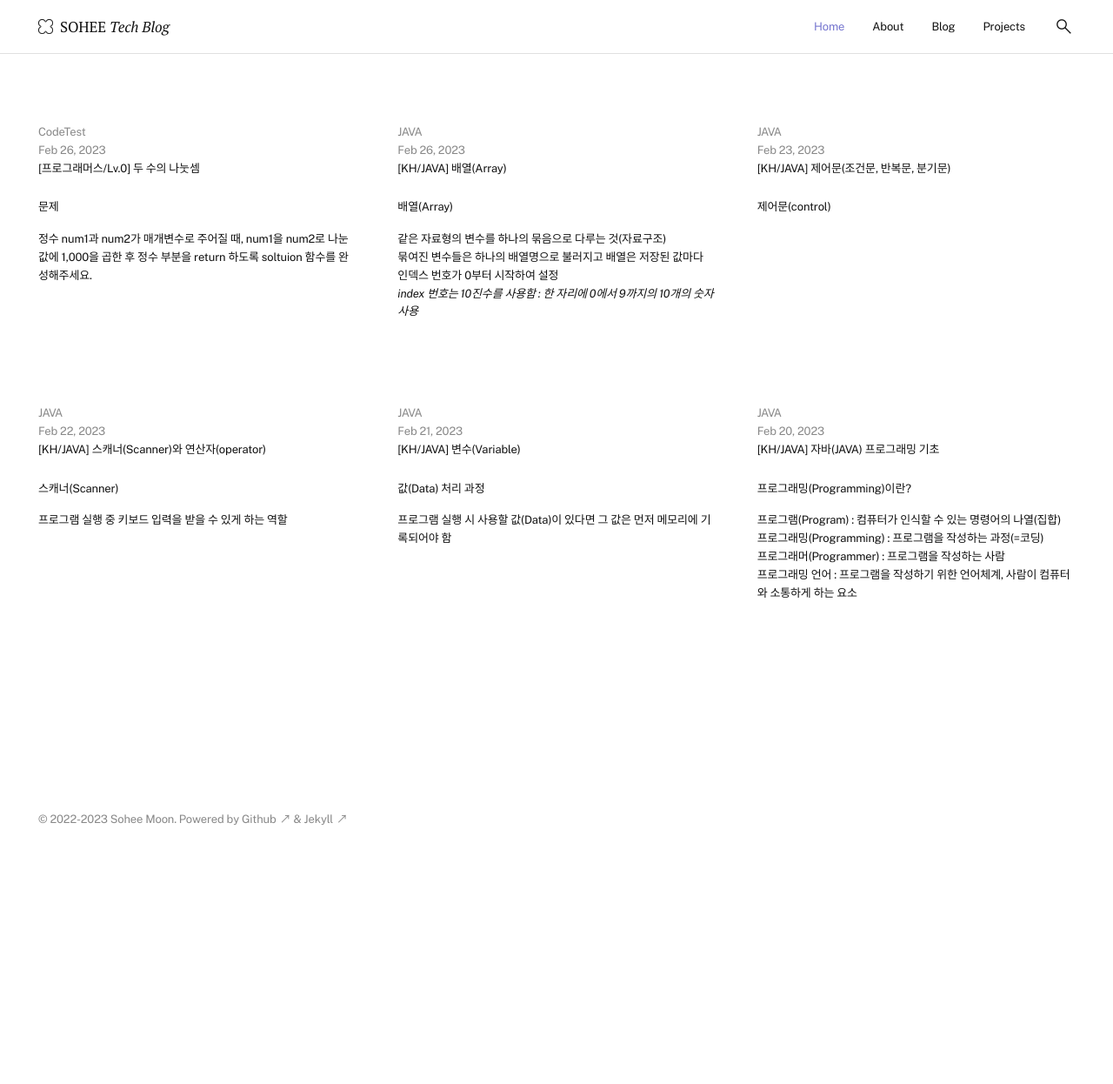
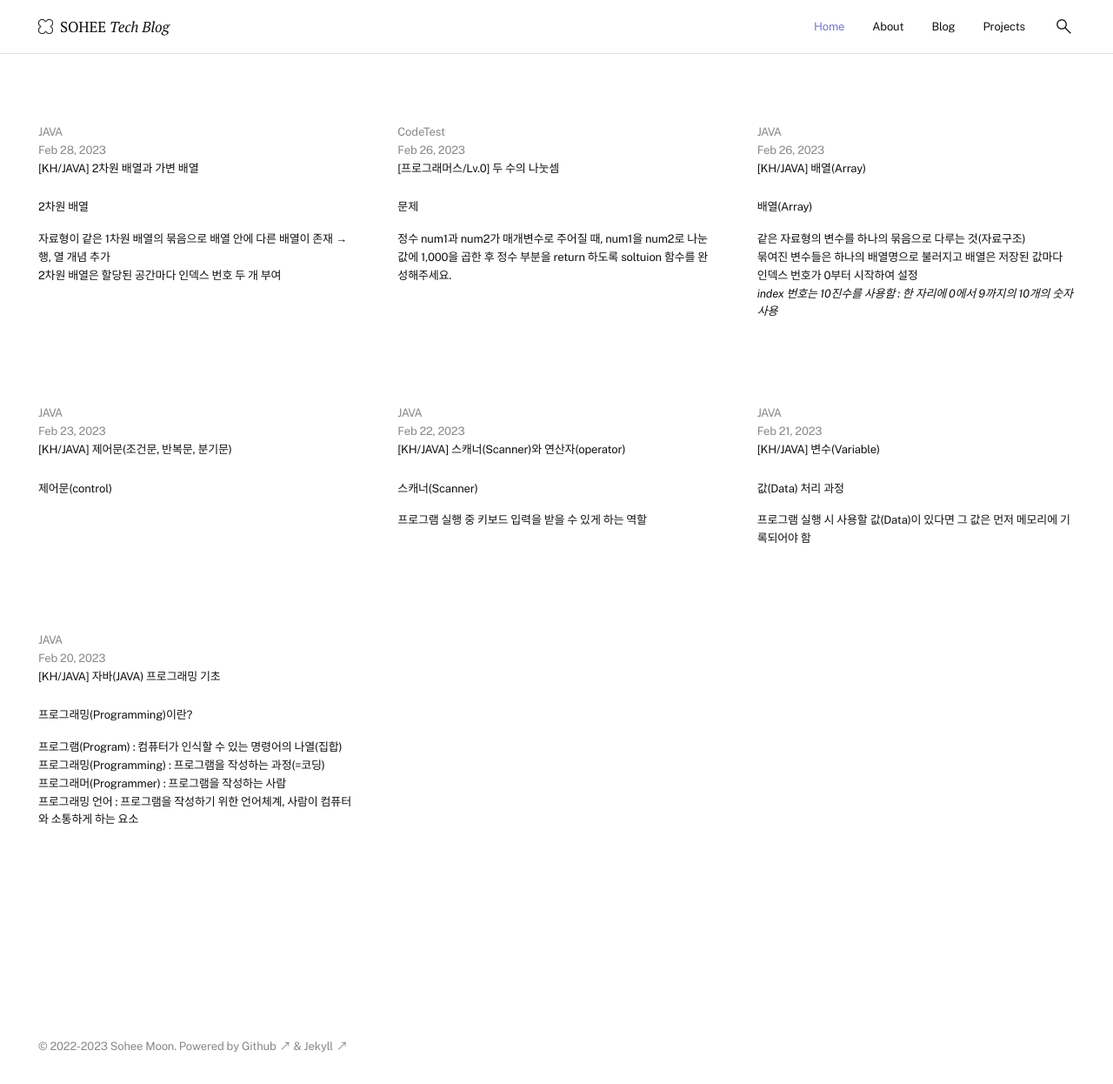
Before and after one commit to soheetech/soheetech.github.io, a Jekyll site: the page built from index.md, in a window 1280 px wide and 1246 px high. Shown: the whole window at 87% size. Built offline with Jekyll 4.4.1, drawn with Linux system fonts in a browser that asks for light colours.

Commit message:
Update and rename _drafts/array2.md to _posts/2023-03-01-kh-06-java-array2.md

```diff
--- a/_drafts/array2.md
+++ b/_posts/2023-03-01-kh-06-java-array2.md
@@ -1,8 +1,16 @@
 ---
-layout : post
+layout: post
 
-title: "2차원 배열과 가변 배열"
+title: "[KH/JAVA] 2차원 배열과 가변 배열"
+category: JAVA
+tags:
+  - kh
+  - java
+  - programming
+  - array
 
+date: 2023-02-28
+last_modified_at: 2023-02-28
 ---
 
 <h4>2차원 배열</h4>
```
